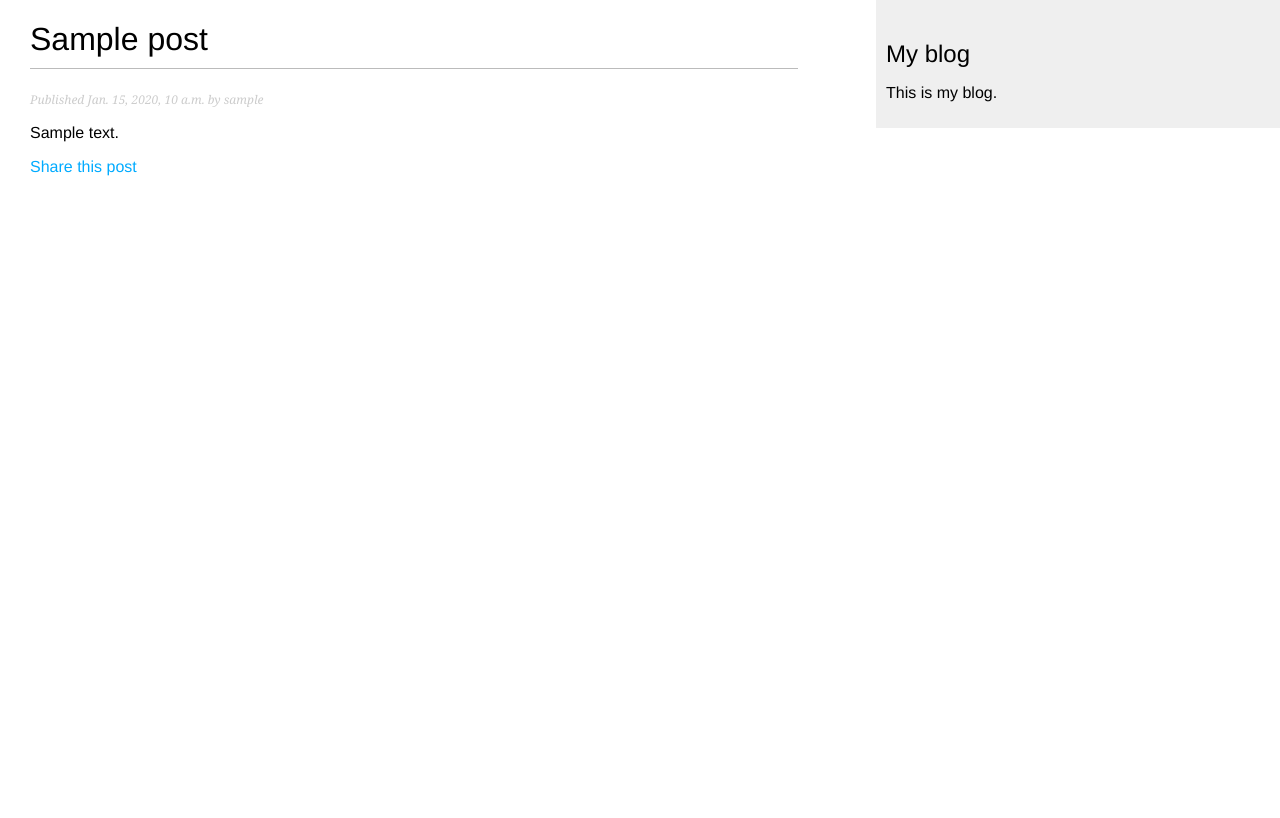
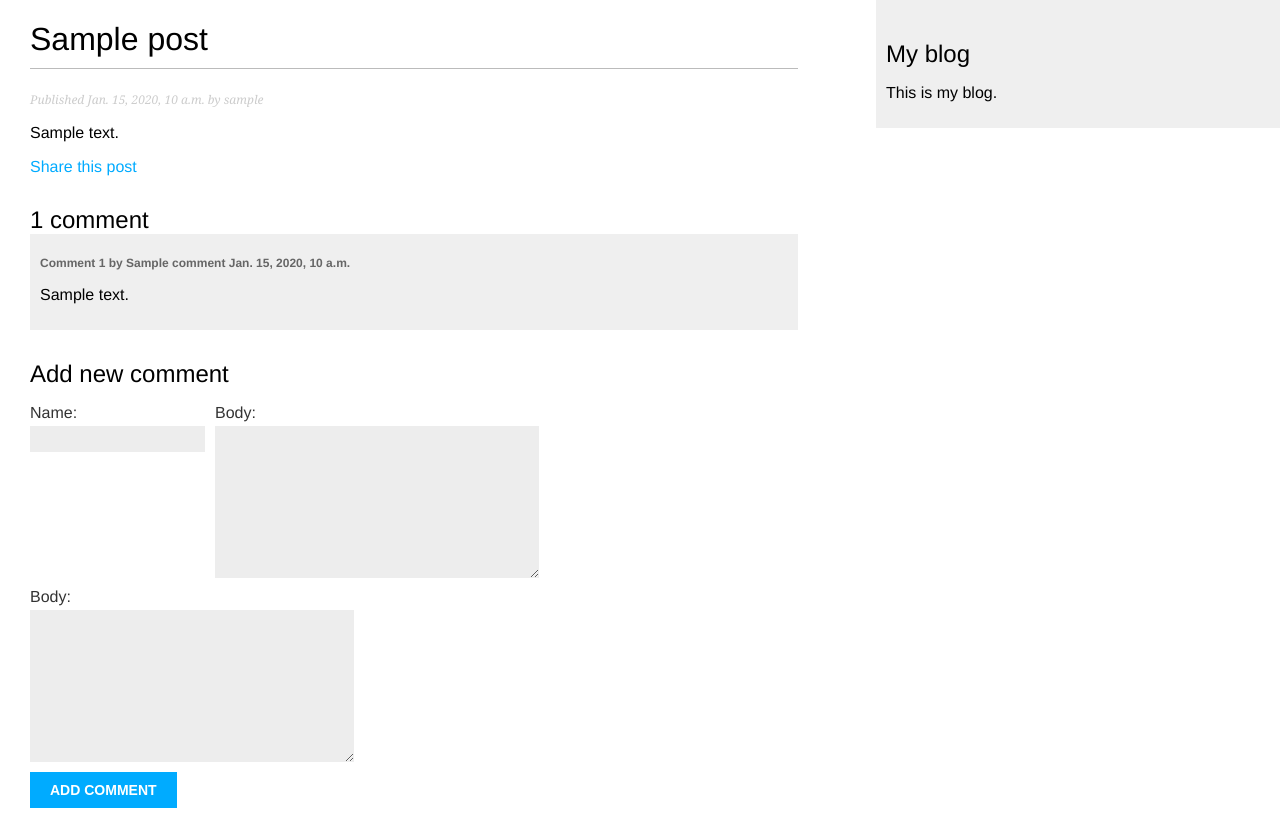
Before and after one commit to aservio/50daysofdjango, a Django app: a page that uses fiftydaysofdjango/blog/templates/blog/post/detail.html in a window 1280 px wide. Before the commit the page ends 176 px from the top, so only its background shows below. Run offline with Django 5.2, Linux system fonts and the light colour scheme; tables that the repository leaves empty hold one stand-in row (values such as "Sample post"); parts of the project's set-up code (start-up, migrations or seed data) failed here and were passed over.

Commit message:
Añadido sistema de comentarios

```diff
--- a/fiftydaysofdjango/blog/forms.py
+++ b/fiftydaysofdjango/blog/forms.py
@@ -1,4 +1,5 @@
 from django import forms
+from .models import Comment
 
 class EmailPostForm(forms.Form):
     name = forms.CharField(max_length=255)
--- a/fiftydaysofdjango/blog/templates/blog/post/detail.html
+++ b/fiftydaysofdjango/blog/templates/blog/post/detail.html
@@ -15,6 +15,22 @@
             Share this post
         </a>
     </p>
+    {% with comments.count as total_comments %}
+        <h2>
+            {{ total_comments}} comment{{ total_comments|pluralize}}
+        </h2>
+    {% endwith %}
 
-
+    {% for comment in comments %}
+        <div class='comment'>
+            <p class="info">
+                Comment {{forloop.counter}} by {{ comment.name }}
+                {{comment.created}}
+            </p>
+            {{ comment.body|linebreaks }}
+        </div>
+    {% empty %}
+        <p> There are no comments. </p>
+    {% endfor %}
+    {% include "blog/post/includes/comment_form.html" %}
 {%endblock%}
--- /dev/null
+++ b/fiftydaysofdjango/blog/templates/blog/post/includes/comment_form.html
@@ -0,0 +1,12 @@
+<h2>Add new comment</h2>
+<form action="{% url "blog:post_comment" post.id %}" method ='post'>
+    <div class="left">
+        {{ form.name.as_field_group }}
+    </div>
+    <div class="left">
+        {{ form.body.as_field_group }}
+    </div>
+    {{ form.body.as_field_group }}
+    {% csrf_token %}
+    <p><input type='submit' value="Add comment"></p>
+</form>
--- a/fiftydaysofdjango/blog/urls.py
+++ b/fiftydaysofdjango/blog/urls.py
@@ -13,4 +13,5 @@ urlpatterns = [
         name="post_detail"
     ),
     path("<int:post_id>/share/", views.post_share, name='post_share'),
+    path("<int:post_id>/comment/", views.post_comment, name='post_comment'),
 ]
--- a/fiftydaysofdjango/blog/views.py
+++ b/fiftydaysofdjango/blog/views.py
@@ -31,10 +31,17 @@ def post_detail(request, year, month, day, post):
         publish__year=year,
         publish__month=month,
         publish__day=day)
+
+    comments = post.comments.filter(active = True)
+    form = CommentForm()
     return render(
         request,
         'blog/post/detail.html',
-        {'post': post}
+        {
+            'post': post,
+            'comments' : comments,
+            'form' : form
+         }
     )
 
 class PostListView(ListView):
```
Also changed, not shown: fiftydaysofdjango/blog/templates/blog/post/comment.html (added, +12 -0 lines).
